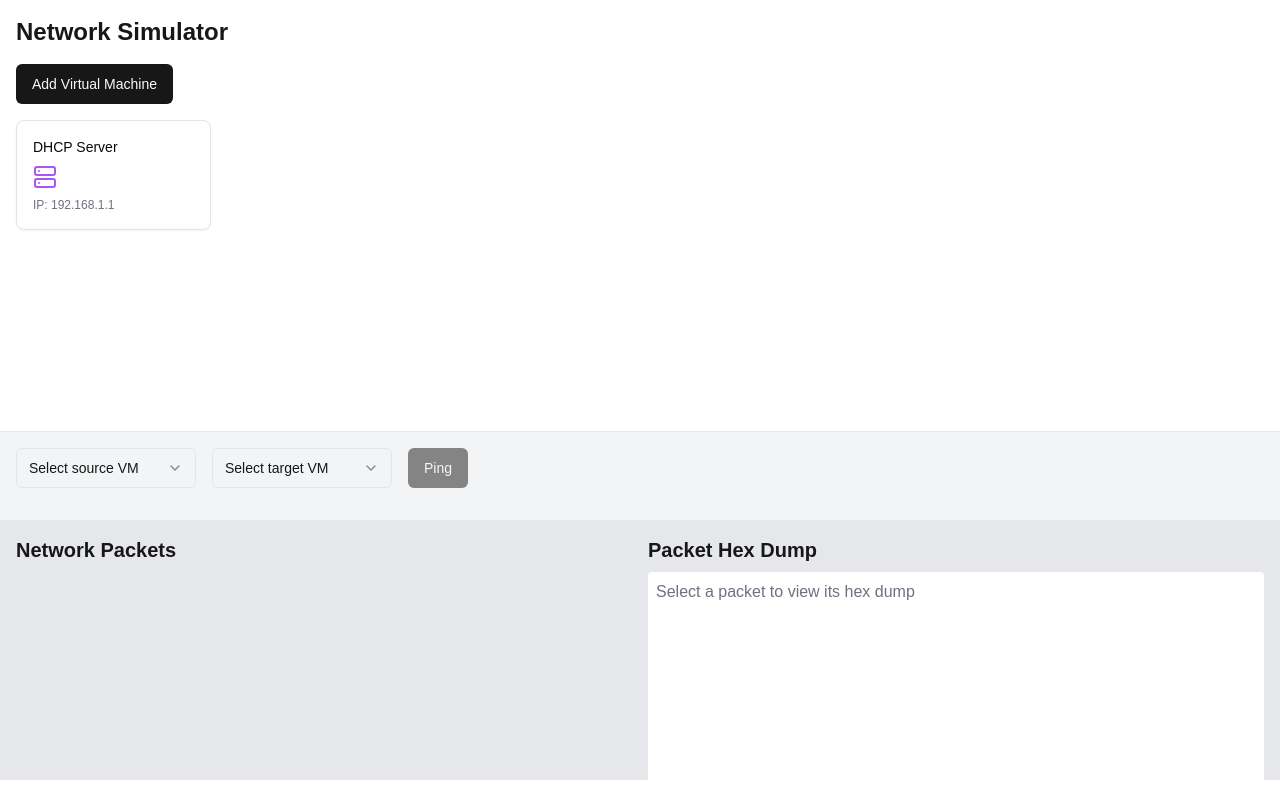
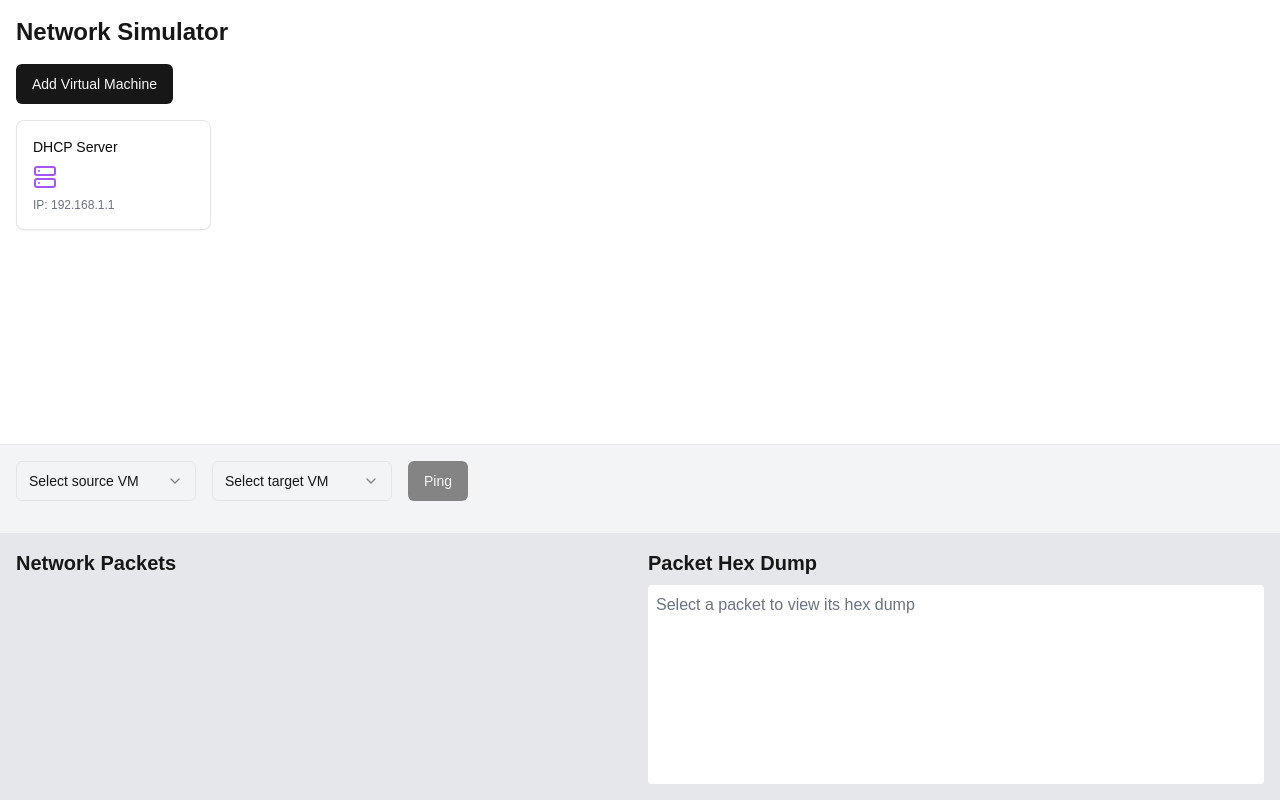
Before and after one commit to 7shi/netsim-nextjs, a Next.js app: page / in a window 1280 px wide. Built offline with nearby package versions, Linux system fonts and the light colour scheme.

Commit message:
adjust heights

```diff
--- a/components/network-simulator.tsx
+++ b/components/network-simulator.tsx
@@ -244,7 +244,7 @@ export function NetworkSimulator() {
   }, [packets])
 
   return (
-    <div className="flex flex-col h-screen max-h-[calc(100vh-20px)]" ref={containerRef}>
+    <div className="flex flex-col h-screen" ref={containerRef}>
       <div className="flex-1 overflow-auto p-4">
         <h1 className="text-2xl font-bold mb-4">Network Simulator</h1>
         <Button onClick={addVM} className="mb-4">Add Virtual Machine</Button>
@@ -338,9 +338,9 @@ export function NetworkSimulator() {
         </div>
       </div>
       <div className="h-1/3 bg-gray-200 p-4 flex">
-        <div className="w-1/2 pr-2">
+        <div className="w-1/2 pr-2 flex flex-col">
           <h2 className="text-xl font-semibold mb-2">Network Packets</h2>
-          <div ref={packetListRef} className="h-full overflow-auto space-y-2">
+          <div ref={packetListRef} className="flex-1 overflow-auto space-y-2">
             {packets.map((packet) => (
               <div
                 key={packet.id}
@@ -352,9 +352,9 @@ export function NetworkSimulator() {
             ))}
           </div>
         </div>
-        <div className="w-1/2 pl-2">
+        <div className="w-1/2 pl-2 flex flex-col">
           <h2 className="text-xl font-semibold mb-2">Packet Hex Dump</h2>
-          <div className="h-full overflow-auto bg-white p-2 rounded">
+          <div className="flex-1 overflow-auto bg-white p-2 rounded">
             {selectedPacket ? (
               <pre className="text-xs font-mono">{selectedPacket.data}</pre>
             ) : (
```
